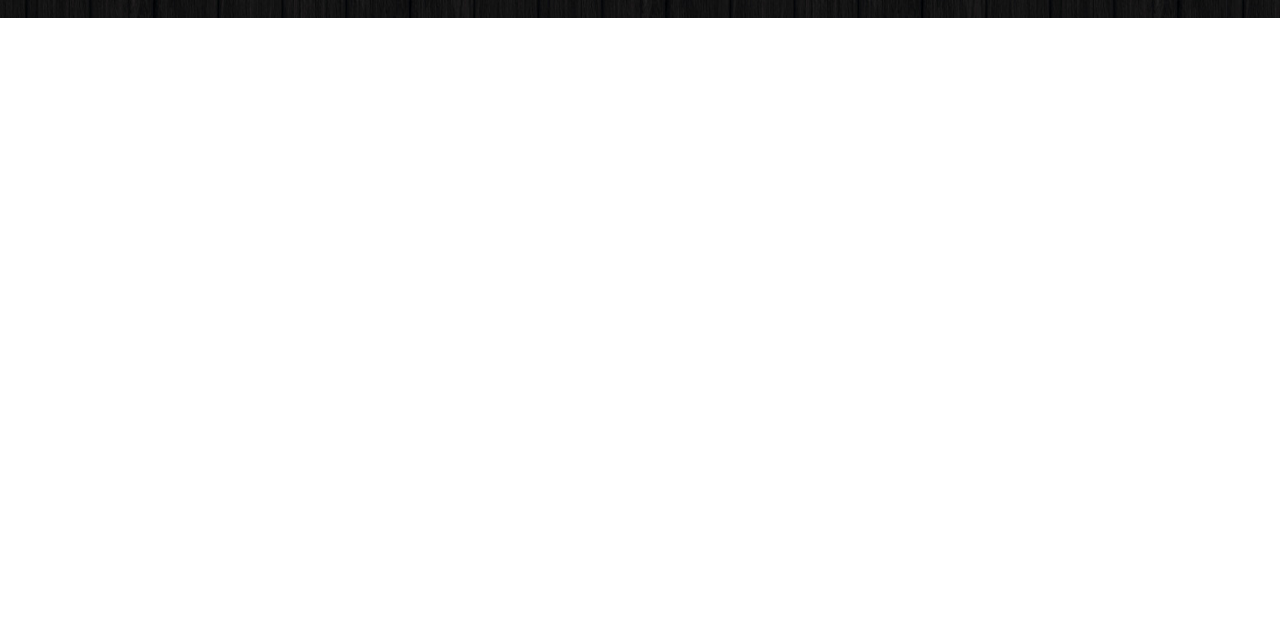
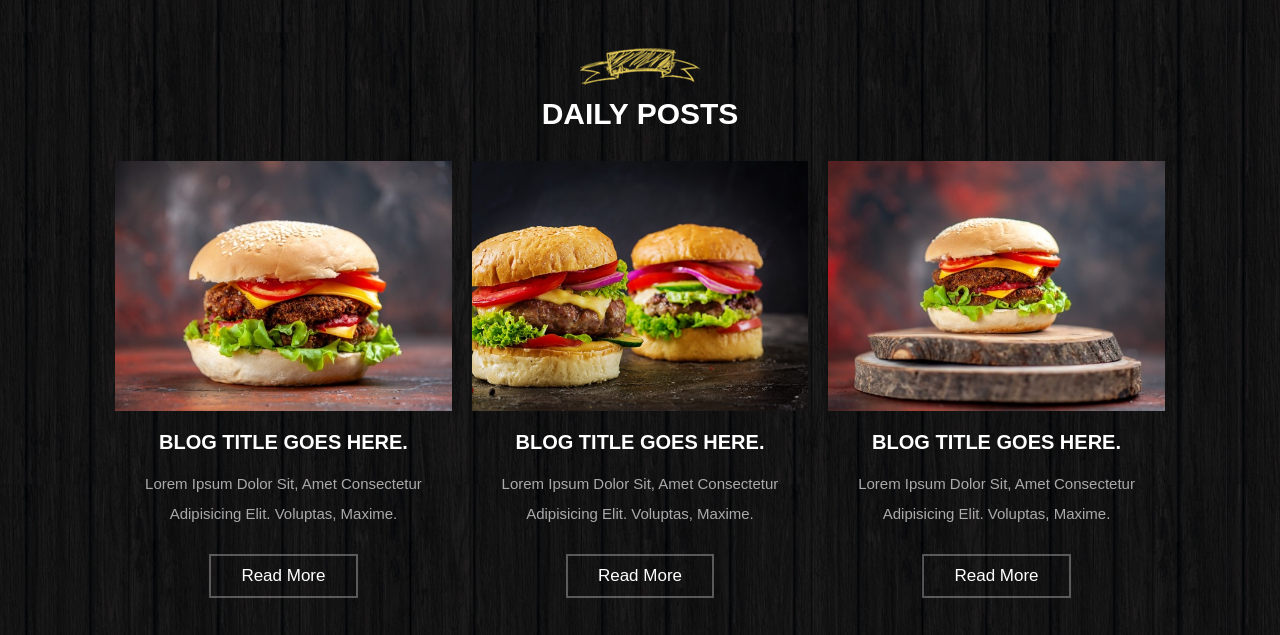
Before and after one commit to faha1999/burger, a plain HTML site: page index.html in a window 1280 px wide. Shown: the part 4425-5060 px from the top of the page. Before the commit the page ends 4443 px from the top, so only its background shows below. Drawn offline with Linux system fonts and the light colour scheme.

Commit message:
complete blog

```diff
--- /dev/null
+++ b/app/scss/_blog.scss
@@ -0,0 +1,72 @@
+.blogs {
+  .box-container {
+    @include grid(31rem);
+
+    .box {
+      position: relative;
+
+      &:hover .image {
+        img {
+          transform: scale(1.1);
+        }
+        .icons {
+          transform: translateY(0);
+        }
+      }
+
+      .image {
+        height: 25rem;
+        overflow: hidden;
+        position: relative;
+
+        .icons {
+          display: flex;
+          align-items: center;
+          justify-content: space-between;
+          padding: 2rem;
+          background: $black;
+          position: absolute;
+          bottom: 0;
+          left: 0;
+          right: 0;
+          z-index: 10;
+          transform: translateY(10rem);
+
+          a {
+            font-size: 1.5rem;
+            color: $white;
+
+            i {
+              padding-right: 0.5rem;
+              color: $yellow;
+            }
+
+            &:hover {
+              color: $yellow;
+            }
+          }
+        }
+
+        img {
+          height: 100%;
+          width: 100%;
+          object-fit: cover;
+        }
+      }
+
+      .content {
+        text-align: center;
+        padding: 2rem;
+
+        h3 {
+          @include title-text(2rem);
+        }
+
+        p {
+          @include grap-text(1.5rem);
+          padding: 1.5rem 0;
+        }
+      }
+    }
+  }
+}
--- a/app/scss/style.scss
+++ b/app/scss/style.scss
@@ -9,3 +9,4 @@
 @import './about';
 @import './reviews';
 @import './contact';
+@import './blog';
--- a/index.html
+++ b/index.html
@@ -318,8 +318,65 @@
     </section>
     <!-- End Contact -->
 
-    <!-- Start -->
-    <!-- End -->
+    <!-- Start blog -->
+    <section class="blogs" id="blogs">
+
+        <div class="heading">
+           <img src="./app/images/title-img.png" alt="">
+           <h3>daily posts</h3>
+        </div>
+
+        <div class="box-container">
+
+           <div class="box" data-aos="fade-up" data-aos-delay="150">
+              <div class="image">
+                 <img src="./app/images/blog-1.jpg" alt="">
+                 <div class="icons">
+                    <a href="#"> <i class="fas fa-calendar"></i> 21st may, 2022 </a>
+                    <a href="#"> <i class="fas fa-user"></i> by admin </a>
+                 </div>
+              </div>
+              <div class="content">
+                 <h3>blog title goes here.</h3>
+                 <p>Lorem ipsum dolor sit, amet consectetur adipisicing elit. Voluptas, maxime.</p>
+                 <a href="#" class="btn">read more</a>
+              </div>
+           </div>
+
+           <div class="box" data-aos="fade-up" data-aos-delay="300">
+              <div class="image">
+                 <img src="./app/images/blog-2.jpg" alt="">
+                 <div class="icons">
+                    <a href="#"> <i class="fas fa-calendar"></i> 21st may, 2022 </a>
+                    <a href="#"> <i class="fas fa-user"></i> by admin </a>
+                 </div>
+              </div>
+              <div class="content">
+                 <h3>blog title goes here.</h3>
+                 <p>Lorem ipsum dolor sit, amet consectetur adipisicing elit. Voluptas, maxime.</p>
+                 <a href="#" class="btn">read more</a>
+              </div>
+           </div>
+
+           <div class="box" data-aos="fade-up" data-aos-delay="450">
+              <div class="image">
+                 <img src="./app/images/blog-3.jpg" alt="">
+                 <div class="icons">
+                    <a href="#"> <i class="fas fa-calendar"></i> 21st may, 2022 </a>
+                    <a href="#"> <i class="fas fa-user"></i> by admin </a>
+                 </div>
+              </div>
+              <div class="content">
+                 <h3>blog title goes here.</h3>
+                 <p>Lorem ipsum dolor sit, amet consectetur adipisicing elit. Voluptas, maxime.</p>
+                 <a href="#" class="btn">read more</a>
+              </div>
+           </div>
+
+        </div>
+
+    </section>
+    <!-- End blog -->
 
     <!-- Start -->
     <!-- End -->
```
Also changed, not shown: app/css/style.min.css, 1 other file.
